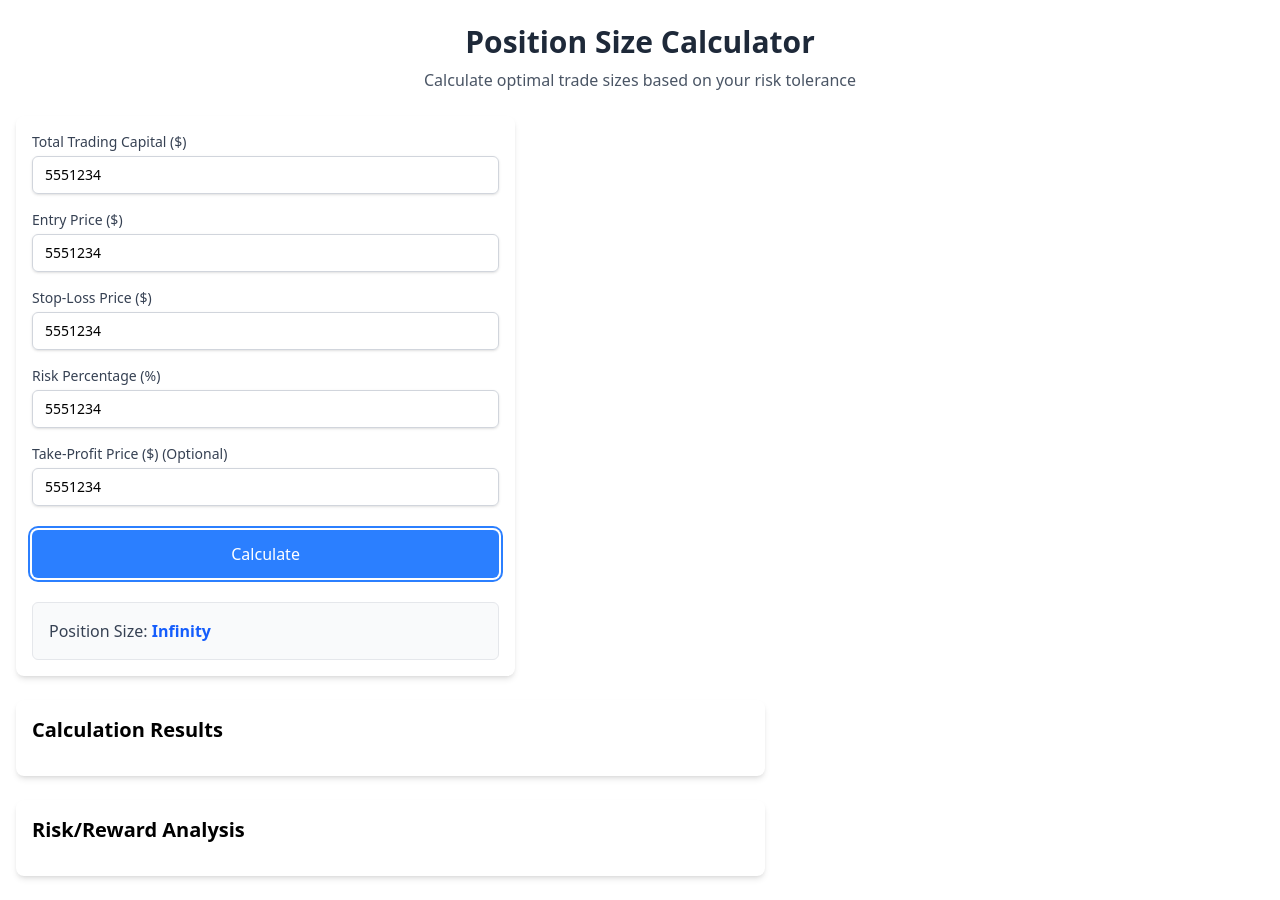
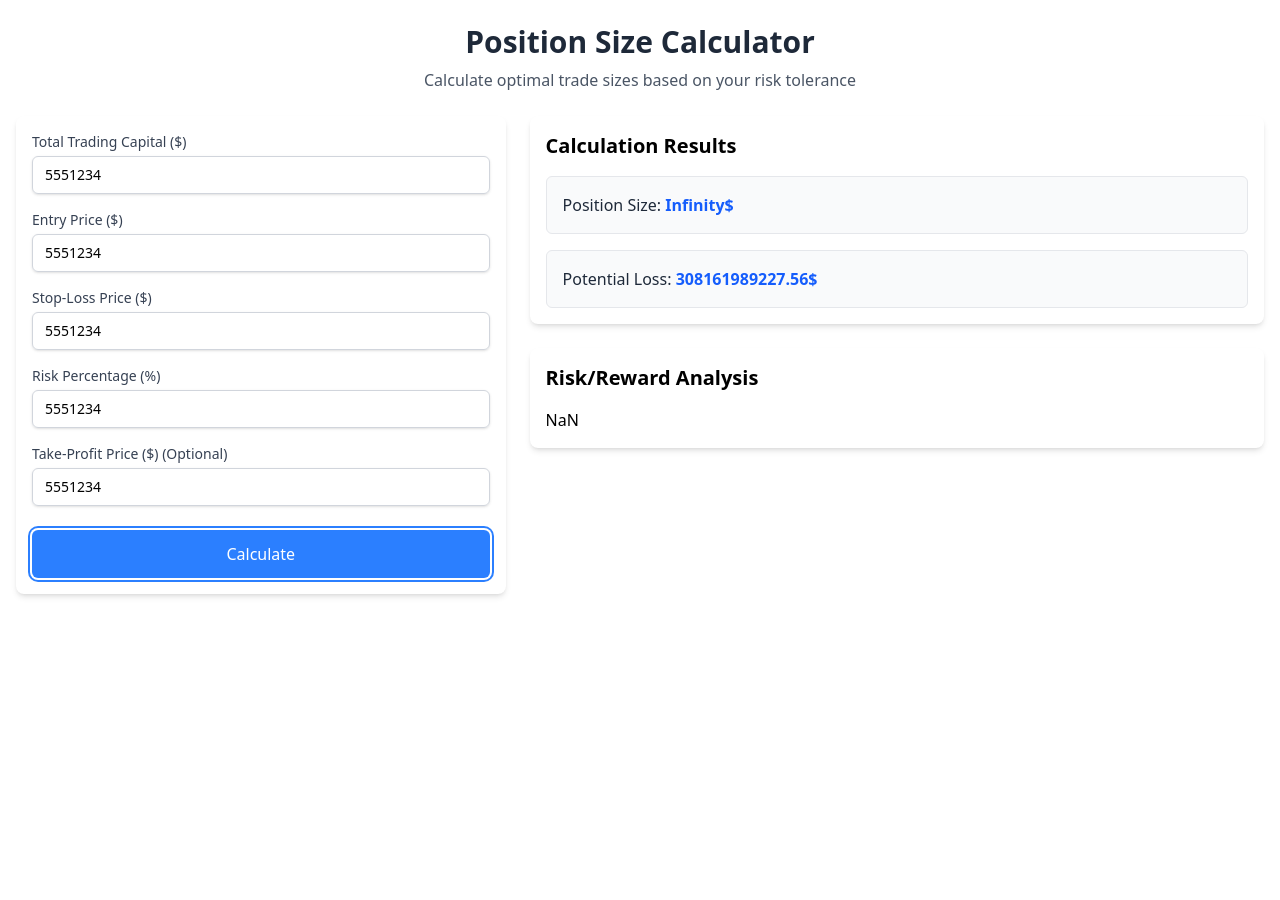
Before and after one commit to johncegom/position-size-calculator, a React (Vite) app: page / in a window 1280 px wide. Both pictures are taken after typing "5551234", "5551234", "5551234", "5551234", "5551234" into the empty fields and a click on the button "Calculate". After the commit the page ends 800 px from the top, so only its background shows below. Built offline with nearby package versions, Linux system fonts and the light colour scheme.

Commit message:
feat: enhance UI for result display

```diff
--- a/src/components/calculator/CalculatorForm.tsx
+++ b/src/components/calculator/CalculatorForm.tsx
@@ -12,11 +12,14 @@ const saveToLocalStorage = (paramName: string, value: string): void => {
 };
 
 const loadFromLocalStorage = (key: string) => {
-  return localStorage.getItem(key);
+  const value = localStorage.getItem(key);
+  if (value) {
+    return value;
+  }
 };
 
 const CalculatorForm = () => {
-  const { tradeParameters, calculationResult } = useSelector(
+  const { tradeParameters } = useSelector(
     (state: RootState) => state.calculator
   );
   const dispatch = useDispatch();
@@ -80,7 +83,7 @@ const CalculatorForm = () => {
             : 0
           : parseFloat(strValue);
 
-      saveToLocalStorage(paramName, strValue);
+      saveToLocalStorage(paramName, strValue ? strValue : "0");
 
       // Update the parameter in the store
       dispatch(
@@ -235,17 +238,6 @@ const CalculatorForm = () => {
           </button>
         </div>
       </form>
-
-      {calculationResult?.positionSize && (
-        <div className="mt-6 p-4 bg-gray-50 rounded-md border border-gray-200">
-          <p className="text-gray-700">
-            <span className="font-medium">Position Size:</span>{" "}
-            <span className="text-blue-600 font-bold">
-              {calculationResult.positionSize}
-            </span>
-          </p>
-        </div>
-      )}
     </>
   );
 };
--- a/src/components/calculator/ResultDisplay.tsx
+++ b/src/components/calculator/ResultDisplay.tsx
@@ -1,12 +1,39 @@
+import { useSelector } from "react-redux";
+import type { RootState } from "../../store/store";
+
+type ResultConfig = {
+  title: string;
+  value: number | null | undefined;
+};
+
 const ResultDisplay = () => {
+  const { calculationResult } = useSelector(
+    (state: RootState) => state.calculator
+  );
+
   return (
-    <div>
-      {/*
-        Will display:
-        - Recommended position size
-        - Potential profit/loss
-        - Other calculation results
-      */}
+    <div className="bg-white p-4 rounded-lg shadow-md mb-6">
+      <h2 className="text-xl font-semibold mb-4">Calculation Results</h2>
+      {calculationResult?.positionSize && (
+        <div className="mt-4 p-4 bg-gray-50 rounded-md border border-gray-200">
+          <p className="text-gray-800">
+            <span className="font-medium">Position Size:</span>{" "}
+            <span className="text-blue-600 font-bold">
+              {`${calculationResult.positionSize}$`}
+            </span>
+          </p>
+        </div>
+      )}
+      {calculationResult?.potentialLoss && (
+        <div className="mt-4 p-4 bg-gray-50 rounded-md border border-gray-200">
+          <p className="text-gray-800">
+            <span className="font-medium">Potential Loss:</span>{" "}
+            <span className="text-blue-600 font-bold">
+              {`${calculationResult.potentialLoss}$`}
+            </span>
+          </p>
+        </div>
+      )}
     </div>
   );
 };
--- a/src/components/calculator/RiskRewardVisual.tsx
+++ b/src/components/calculator/RiskRewardVisual.tsx
@@ -3,8 +3,28 @@
 // - Would a chart library be useful here?
 // - How can we visually represent the relationship between risk and potential reward?
 
+import { useSelector } from "react-redux";
+import type { RootState } from "../../store/store";
+
 const RiskRewardVisual = () => {
-  return <div>{/* Visual representation of risk/reward ratio */}</div>;
+  const { calculationResult } = useSelector(
+    (state: RootState) => state.calculator
+  );
+  return (
+    <div className="bg-white p-4 rounded-lg shadow-md">
+      <h2 className="text-xl font-semibold mb-4">Risk/Reward Analysis</h2>
+      {calculationResult?.riskRewardRatio && (
+        <div className="mt-4 p-4 bg-gray-50 rounded-md border border-gray-200">
+          <p className="text-gray-800">
+            <span className="font-medium">Risk/Reward Ratio:</span>{" "}
+            <span className="text-blue-600 font-bold">
+              {`${calculationResult.riskRewardRatio}$`}
+            </span>
+          </p>
+        </div>
+      )}
+    </div>
+  );
 };
 
 export default RiskRewardVisual;
--- a/src/pages/Home.tsx
+++ b/src/pages/Home.tsx
@@ -14,23 +14,18 @@ const Home = () => {
         </p>
       </header>
 
-      <section className="flex flex-col lg:flex gap-6">
+      <section className="flex flex-col lg:flex-row gap-6">
+        {/* Left side */}
         <aside className="w-full lg:w-2/5">
           <div className="bg-white p-4 rounded-lg shadow-md">
             <CalculatorForm />
           </div>
         </aside>
 
+        {/* Right side */}
         <article className="w-full lg:w-3/5">
-          <div className="bg-white p-4 rounded-lg shadow-md mb-6">
-            <h2 className="text-xl font-semibold mb-4">Calculation Results</h2>
-            <ResultDisplay />
-          </div>
-
-          <div className="bg-white p-4 rounded-lg shadow-md">
-            <h2 className="text-xl font-semibold mb-4">Risk/Reward Analysis</h2>
-            <RiskRewardVisual />
-          </div>
+          <ResultDisplay />
+          <RiskRewardVisual />
         </article>
       </section>
     </div>
```
